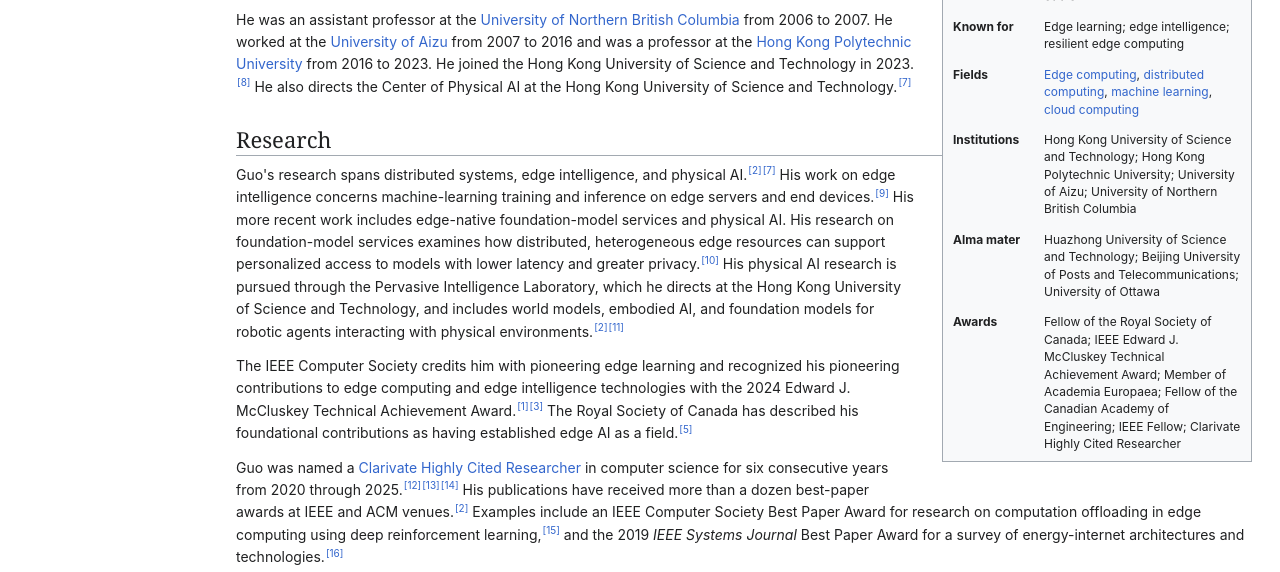
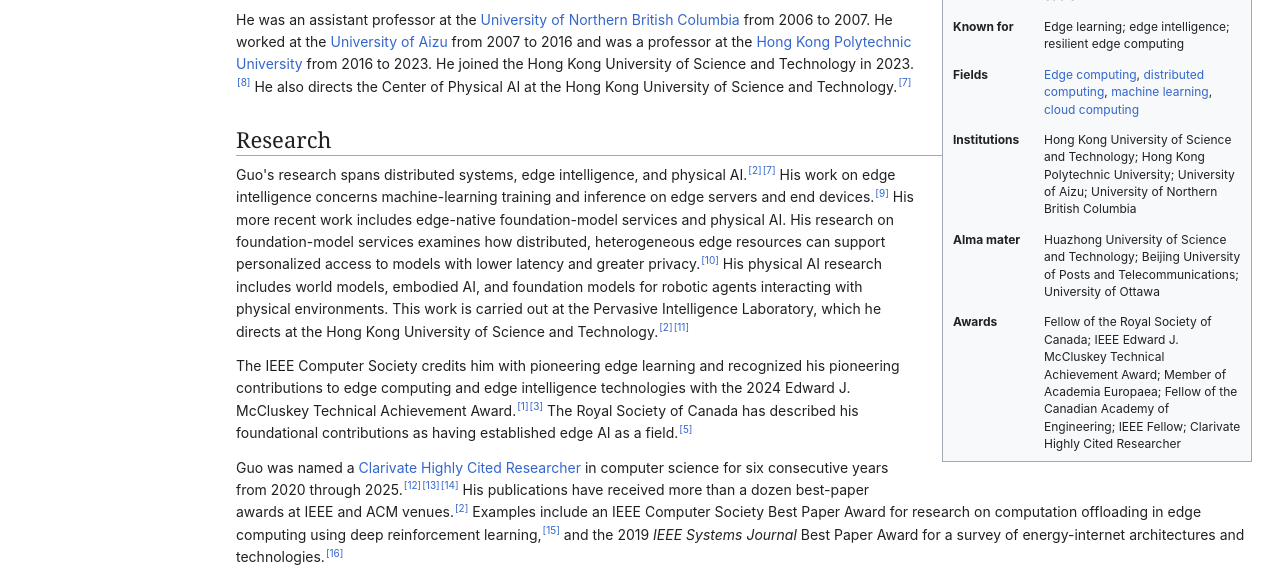
Before and after one commit to GEO-AI-for-health/song-guo-wikipedia-preview, a plain HTML site: page index.html in a window 1280 px wide. Shown: the part 516-1088 px from the top of the page. Drawn offline with Linux system fonts and the light colour scheme.

Commit message:
Use linked sentences for physical AI work and laboratory

```diff
--- a/index.html
+++ b/index.html
@@ -354,7 +354,7 @@
 
       <section id="research">
         <h2>Research</h2>
-        <p>Guo's research spans distributed systems, edge intelligence, and physical AI.<sup class="reference"><a href="#ref-2">[2]</a></sup><sup class="reference"><a href="#ref-7">[7]</a></sup> His work on edge intelligence concerns machine-learning training and inference on edge servers and end devices.<sup class="reference"><a href="#ref-9">[9]</a></sup> His more recent work includes edge-native foundation-model services and physical AI. His research on foundation-model services examines how distributed, heterogeneous edge resources can support personalized access to models with lower latency and greater privacy.<sup class="reference"><a href="#ref-10">[10]</a></sup> His physical AI research is pursued through the Pervasive Intelligence Laboratory, which he directs at the Hong Kong University of Science and Technology, and includes world models, embodied AI, and foundation models for robotic agents interacting with physical environments.<sup class="reference"><a href="#ref-2">[2]</a></sup><sup class="reference"><a href="#ref-11">[11]</a></sup></p>
+        <p>Guo's research spans distributed systems, edge intelligence, and physical AI.<sup class="reference"><a href="#ref-2">[2]</a></sup><sup class="reference"><a href="#ref-7">[7]</a></sup> His work on edge intelligence concerns machine-learning training and inference on edge servers and end devices.<sup class="reference"><a href="#ref-9">[9]</a></sup> His more recent work includes edge-native foundation-model services and physical AI. His research on foundation-model services examines how distributed, heterogeneous edge resources can support personalized access to models with lower latency and greater privacy.<sup class="reference"><a href="#ref-10">[10]</a></sup> His physical AI research includes world models, embodied AI, and foundation models for robotic agents interacting with physical environments. This work is carried out at the Pervasive Intelligence Laboratory, which he directs at the Hong Kong University of Science and Technology.<sup class="reference"><a href="#ref-2">[2]</a></sup><sup class="reference"><a href="#ref-11">[11]</a></sup></p>
         <p>The IEEE Computer Society credits him with pioneering edge learning and recognized his pioneering contributions to edge computing and edge intelligence technologies with the 2024 Edward J. McCluskey Technical Achievement Award.<sup class="reference"><a href="#ref-1">[1]</a></sup><sup class="reference"><a href="#ref-3">[3]</a></sup> The Royal Society of Canada has described his foundational contributions as having established edge AI as a field.<sup class="reference"><a href="#ref-5">[5]</a></sup></p>
         <p>Guo was named a <a href="https://en.wikipedia.org/wiki/Clarivate#Highly_Cited_Researchers">Clarivate Highly Cited Researcher</a> in computer science for six consecutive years from 2020 through 2025.<sup class="reference"><a href="#ref-12">[12]</a></sup><sup class="reference"><a href="#ref-13">[13]</a></sup><sup class="reference"><a href="#ref-14">[14]</a></sup> His publications have received more than a dozen best-paper awards at IEEE and ACM venues.<sup class="reference"><a href="#ref-2">[2]</a></sup> Examples include an IEEE Computer Society Best Paper Award for research on computation offloading in edge computing using deep reinforcement learning,<sup class="reference"><a href="#ref-15">[15]</a></sup> and the 2019 <i>IEEE Systems Journal</i> Best Paper Award for a survey of energy-internet architectures and technologies.<sup class="reference"><a href="#ref-16">[16]</a></sup></p>
       </section>
```
